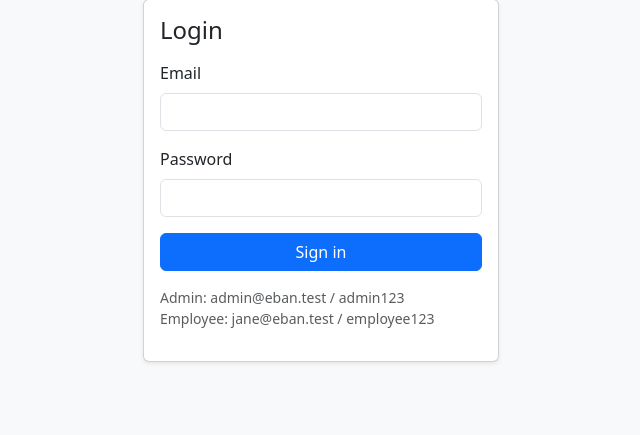
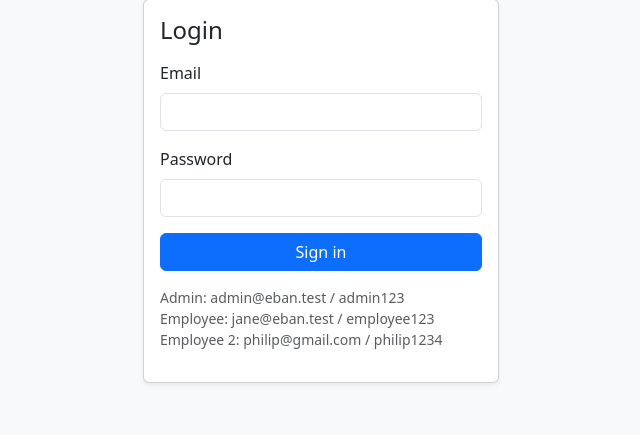
Before and after one commit to pquaicoe7/leave-manager, a PHP site: page /index.php in a window 1280 px wide. Shown: the part 49-484 px from the top of the page, without its empty margins (319-959 px from the left). Run offline with PHP 8.4, Linux system fonts and the light colour scheme.

Commit message:
add new employee

```diff
--- a/public/index.php
+++ b/public/index.php
@@ -12,10 +12,10 @@ if ($_SERVER['REQUEST_METHOD'] === 'POST') {
 
   if ($user && password_verify($password, $user['password_hash'])) {
     $_SESSION['user'] = [
-      'id'    => $user['id'],
-      'name'  => $user['name'],
+      'id' => $user['id'],
+      'name' => $user['name'],
       'email' => $user['email'],
-      'role'  => $user['role'],
+      'role' => $user['role'],
     ];
     if ($user['role'] === 'admin') {
       header('Location: /eban-leave/public/admin/dashboard.php');
@@ -30,13 +30,14 @@ if ($_SERVER['REQUEST_METHOD'] === 'POST') {
 ?>
 <!doctype html>
 <html>
+
 <head>
   <meta charset="utf-8" />
   <title>Eban Leave | Login</title>
   <meta name="viewport" content="width=device-width, initial-scale=1" />
-  <link rel="stylesheet"
-        href="https://cdn.jsdelivr.net/npm/bootstrap@5.3.3/dist/css/bootstrap.min.css">
+  <link rel="stylesheet" href="https://cdn.jsdelivr.net/npm/bootstrap@5.3.3/dist/css/bootstrap.min.css">
 </head>
+
 <body class="bg-light">
   <div class="container py-5">
     <div class="row justify-content-center">
@@ -61,6 +62,7 @@ if ($_SERVER['REQUEST_METHOD'] === 'POST') {
             <p class="text-muted small mt-3">
               Admin: admin@eban.test / admin123<br>
               Employee: jane@eban.test / employee123
+              Employee 2: philip@gmail.com / philip1234
             </p>
           </div>
         </div>
@@ -68,4 +70,5 @@ if ($_SERVER['REQUEST_METHOD'] === 'POST') {
     </div>
   </div>
 </body>
+
 </html>
```
